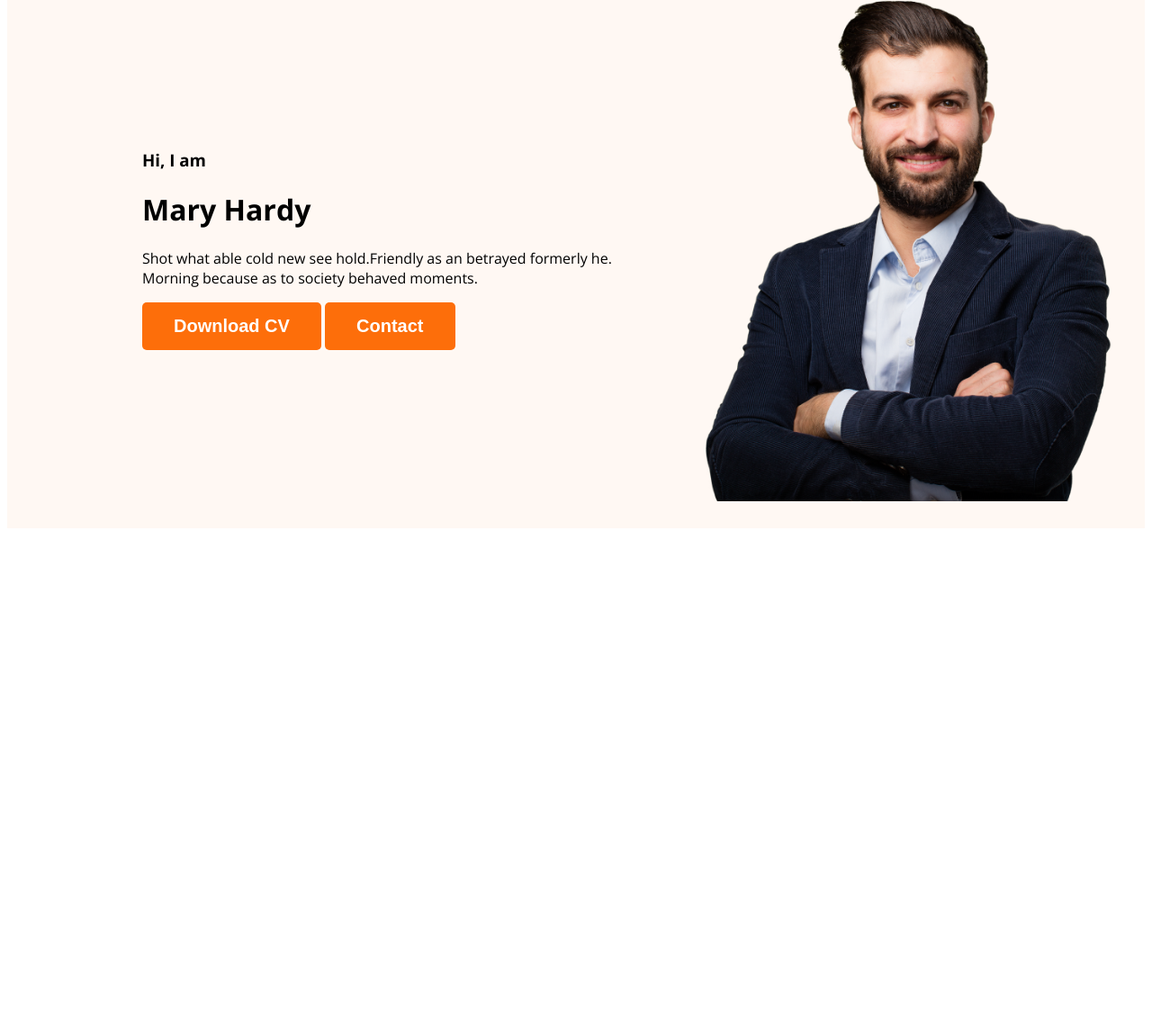
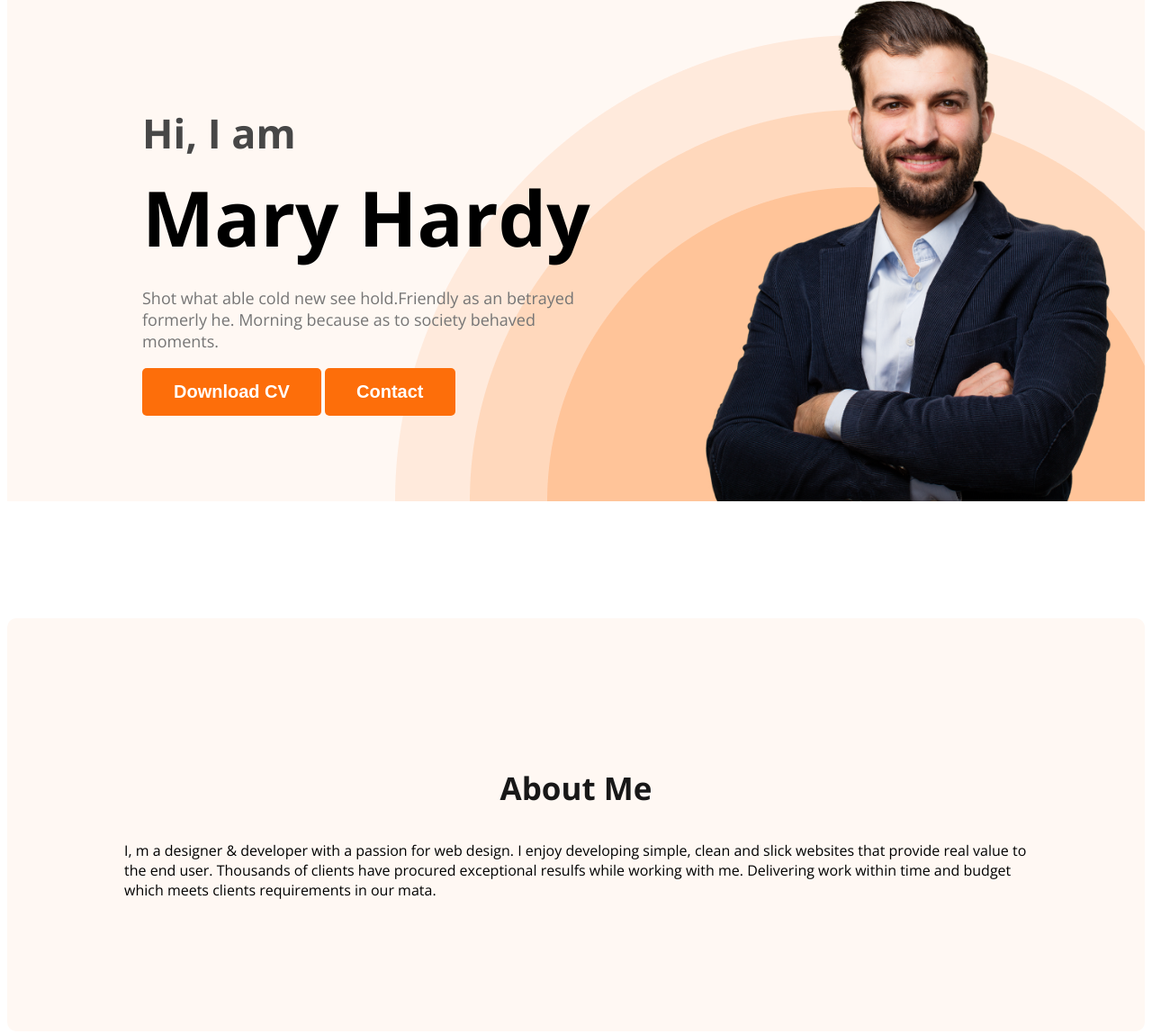
Before and after one commit to imdola/webdeveloper-portfolio, a plain HTML site: page index.html in a window 1280 px wide. Shown: the part 211-1360 px from the top of the page at 90% size. Before the commit the page ends 806 px from the top, so only its background shows below. Drawn offline with nearby package versions, Linux system fonts and the light colour scheme.

Commit message:
about section created

```diff
--- a/index.html
+++ b/index.html
@@ -24,7 +24,7 @@
         <div class="banner-content">
             <h3 class="banner-greeting">Hi, I  am</h3>
             <h1 class="banner-title">Mary Hardy</h1>
-            <p>Shot what able cold new see hold.Friendly as an betrayed formerly he. Morning because as to society behaved moments.</p>
+            <p class="banner-description">Shot what able cold new see hold.Friendly as an betrayed formerly he. Morning because as to society behaved moments.</p>
             <button class="btn-primary">Download CV</button>
             <button class="btn-primary">Contact</button>
         </div>
@@ -33,7 +33,12 @@
     </div>
   </header>
   <main>
-
+   <section class="about">
+    <h3 class="section-title">About Me</h3>
+    <p class="section-descrip">
+        I, m a designer & developer with a passion for web design. I enjoy developing simple, clean and slick websites that provide real value to the end user. Thousands of clients have procured exceptional resulfs while working with me. Delivering work within time and budget which meets clients requirements in our mata.
+    </p>
+   </section>
   </main>
   <footer>
 
--- a/styles/portfolio.css
+++ b/styles/portfolio.css
@@ -16,6 +16,19 @@ body {
     font-size: 20px;
     font-weight: 700;
     padding: 15px 35px;
+}
+
+.section-title {
+    color: #181818;
+    text-align: center;
+    font-size: 35px;
+    font-weight: 700;
+}
+
+.section-description {
+    color: #757575;
+    text-align: center;
+    font-size: 18px;
 }
 
 /* nav related styles */
@@ -47,15 +60,57 @@ nav a {
     text-decoration: none;
     color: #474747;
 }
+
 /* header related style */
-.header{
+.header {
     background-color: #FFF8F3;
+    background-image: url("../images/header_bg.png");
+    background-repeat: no-repeat;
+    background-position: bottom right;
 }
-.banner{
-    padding: 30px 30px 30px 150px;
+
+.banner {
+    padding: 30px 30px 0px 150px;
     display: flex;
     align-items: center;
+    justify-content: space-between;
 }
-.banner .profile-pic{
+
+
+.banner-content {
+    max-width: 500px;
+}
+
+.banner .profile-pic {
     width: 500px;
 }
+
+.banner-greeting {
+    font-size: 45px;
+    color: #474747;
+    margin-bottom: 0;
+}
+
+.banner-title {
+    font-size: 85px;
+    font-weight: 700;
+    margin-top: 5px;
+    margin-bottom: 20px;
+}
+
+.banner-description {
+    font-size: 18px;
+    font-weight: 400;
+    color: #757575;
+    margin-top: 20px;
+}
+
+/* main section styles */
+
+/* about section styles */
+.about {
+    padding: 130px;
+    border-radius: 10px;
+    background: #FFF8F3;
+    margin: 130px 0;
+}
```
